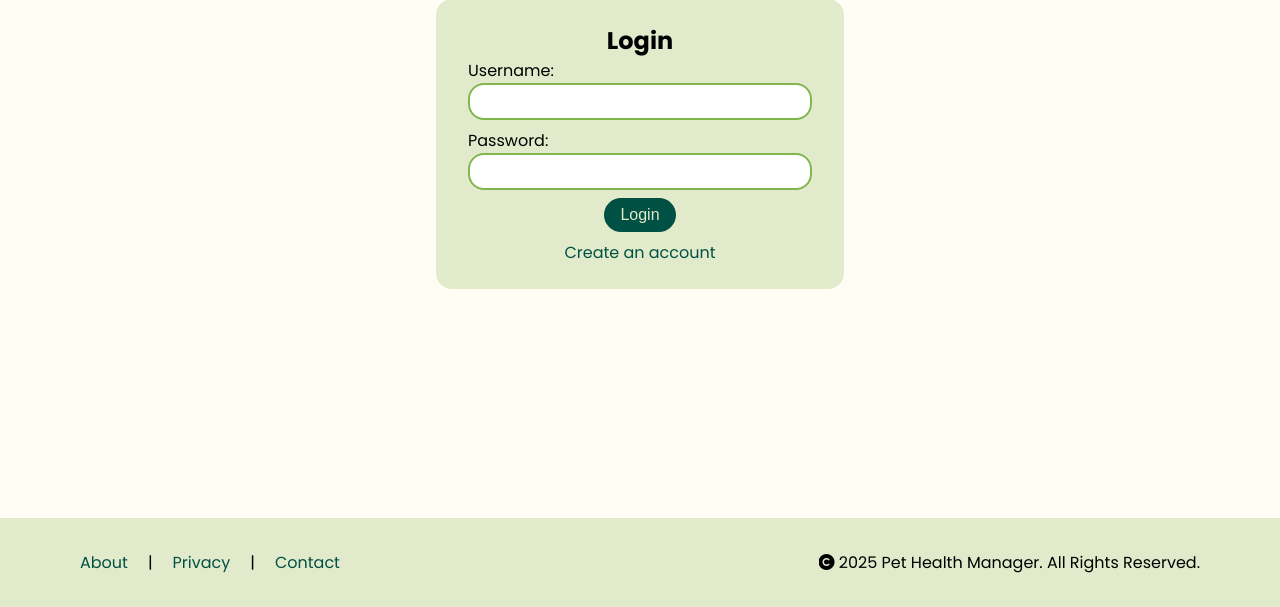
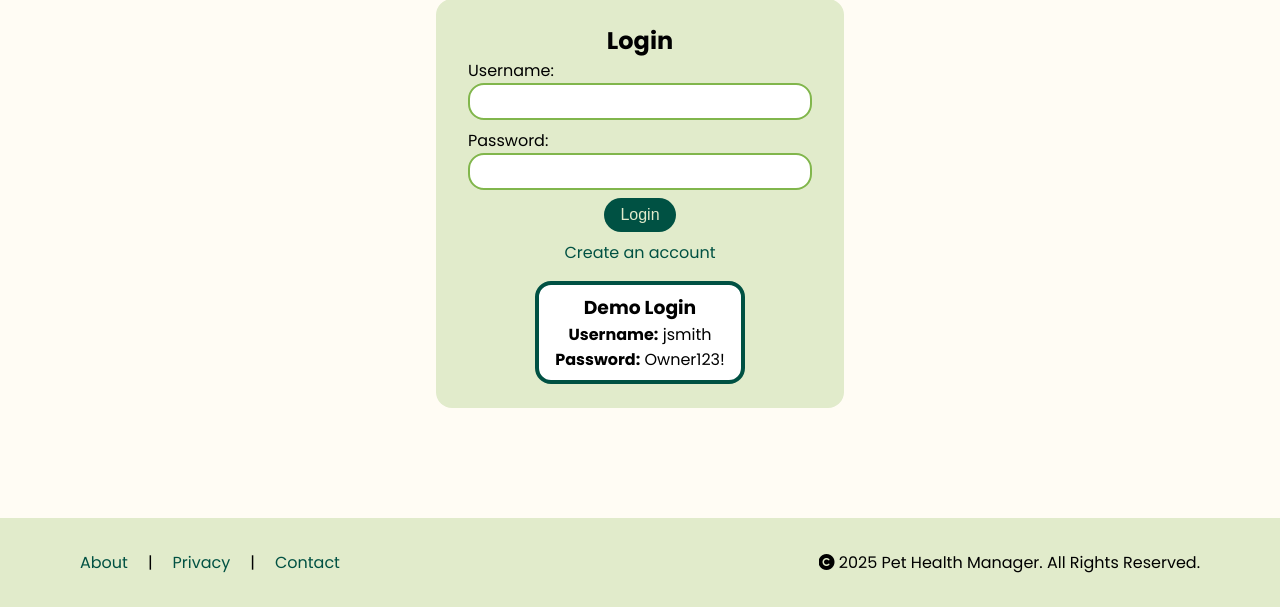
Before and after one commit to h-koehler/PetHealthManager, a Django app: page /users/login/ in a window 1280 px wide. Shown: the part 193-800 px from the top of the page. Run offline with Django 5.2, Linux system fonts and the light colour scheme; some libraries are stand-ins or nearby versions; some web fonts are replaced.

Commit message:
Added demo login information

```diff
--- a/pets/static/pets/css/login.css
+++ b/pets/static/pets/css/login.css
@@ -1,5 +1,6 @@
 .login-window {
     display: flex;
+    position: relative;
     flex-direction: column;
     background-color: var(--pale-green);
     width: fit-content;
@@ -8,6 +9,15 @@
     justify-content: center;
     align-items: center;
     align-self: center;
+}
+
+.demo-information {
+    background-color: #ffffff;
+    border: .25em solid var(--brunswick-green);
+    padding: .5em 1em;
+    border-radius: 1em;
+    margin-top: 1em;
+    text-align: center;
 }
 
 form#login-box {
@@ -52,3 +62,12 @@ form > a:hover {
 form > a:visited {
     color: var(--brunswick-green);
 }
+
+/*@media screen and (max-width: 1000px) {*/
+/*    .demo-information {*/
+/*        display:*/
+/*        top: 100%;*/
+/*        right: 50%;*/
+/*        transform: translateX(-50%);*/
+/*    }*/
+/*}*/
--- a/templates/pets/home/login.html
+++ b/templates/pets/home/login.html
@@ -21,5 +21,10 @@
             <input type="submit" class="secondary-button" name="submit" value="Login">
             <a href="{% url "users:register-select" %}">Create an account</a>
         </form>
+        <div class="demo-information">
+            <h3>Demo Login</h3>
+            <p><strong>Username:</strong> jsmith</p>
+            <p><strong>Password:</strong> Owner123!</p>
+        </div>
     </div>
 {% endblock %}
```
